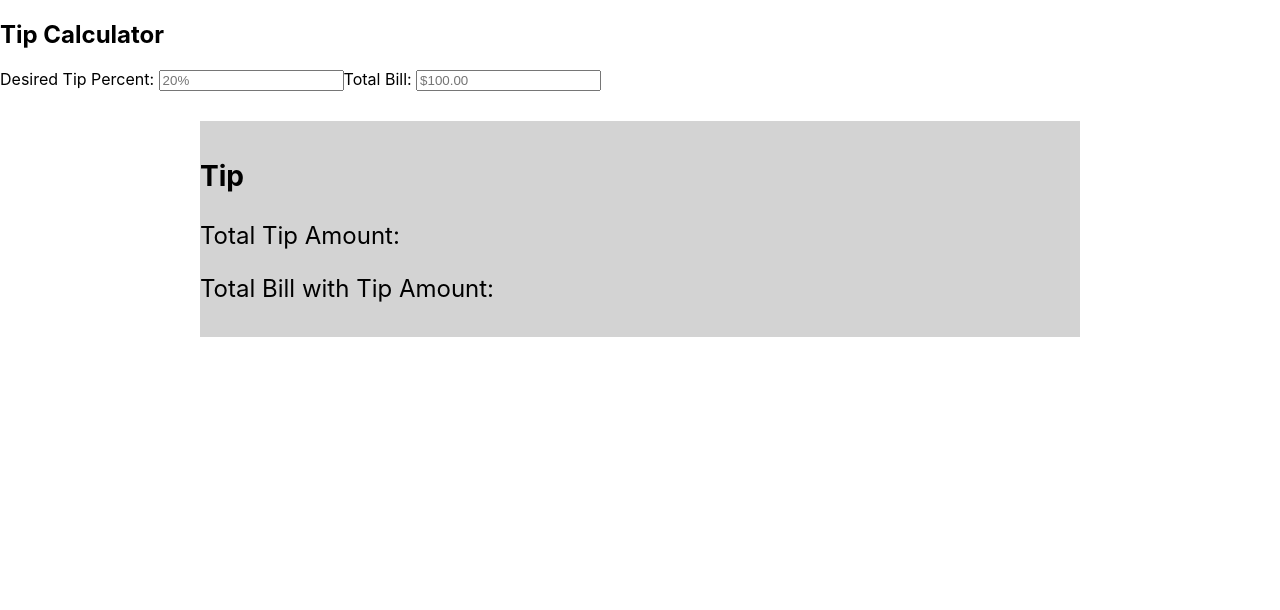
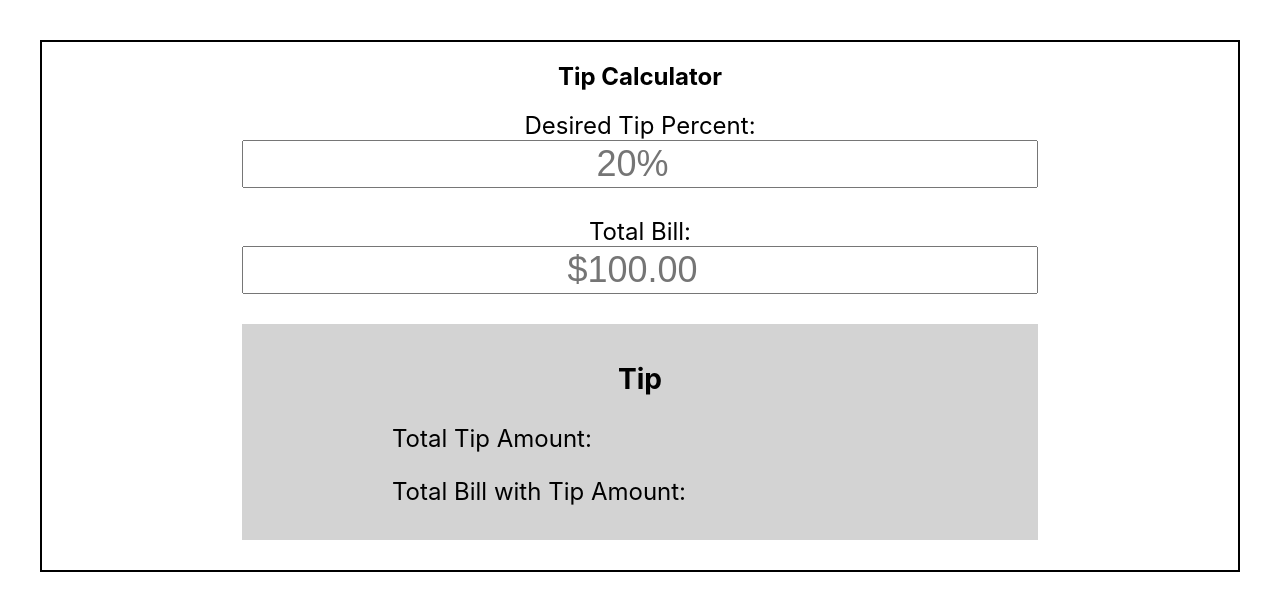
Before and after one commit to Tobin-jn/Daily-Practice, a React (Create React App) app in the folder tip-calculator-react/: page / in a window 1280 px wide. Shown: the top 610 px of the page. Built offline with nearby package versions, Linux system fonts and the light colour scheme.

Commit message:
Changes for styling

```diff
--- a/tip-calculator-react/src/App.js
+++ b/tip-calculator-react/src/App.js
@@ -38,20 +38,20 @@ class App extends Component {
   render() {
     return (
       <div className="App">
-        <section className="body">
+        <section className="calculator">
           <h1>Tip Calculator</h1>
-          <form action="">
+          <form className='calculator__form'>
             Desired Tip Percent: <input
               type="number"
-              className="percentage"
+              className="calculator__percentage"
               placeholder="20%"
               name='tipPercent'
               value={this.state.tipPercent}
               onChange={this.handleChange}
-              />
+              /><br />
             Total Bill: <input
               type="number"
-              className="total"
+              className="calculator__total"
               placeholder='$100.00'
               name='totalBill'
               value={this.state.totalBill}
@@ -59,9 +59,9 @@ class App extends Component {
               />
           </form>
           <div className="results">
-            <h3>Tip</h3>
-            <p>Total Tip Amount: {this.state.totalTip} </p>
-            <p>Total Bill with Tip Amount: {this.state.totalBillWithTip}</p>
+            <h3 className='results__heading'>Tip</h3>
+            <p className='results__amount' >Total Tip Amount: <span>{this.state.totalTip}</span> </p>
+            <p className='results__amount' >Total Bill with Tip Amount: <span>{this.state.totalBillWithTip}</span></p>
           </div>
         </section>
       </div>
```
